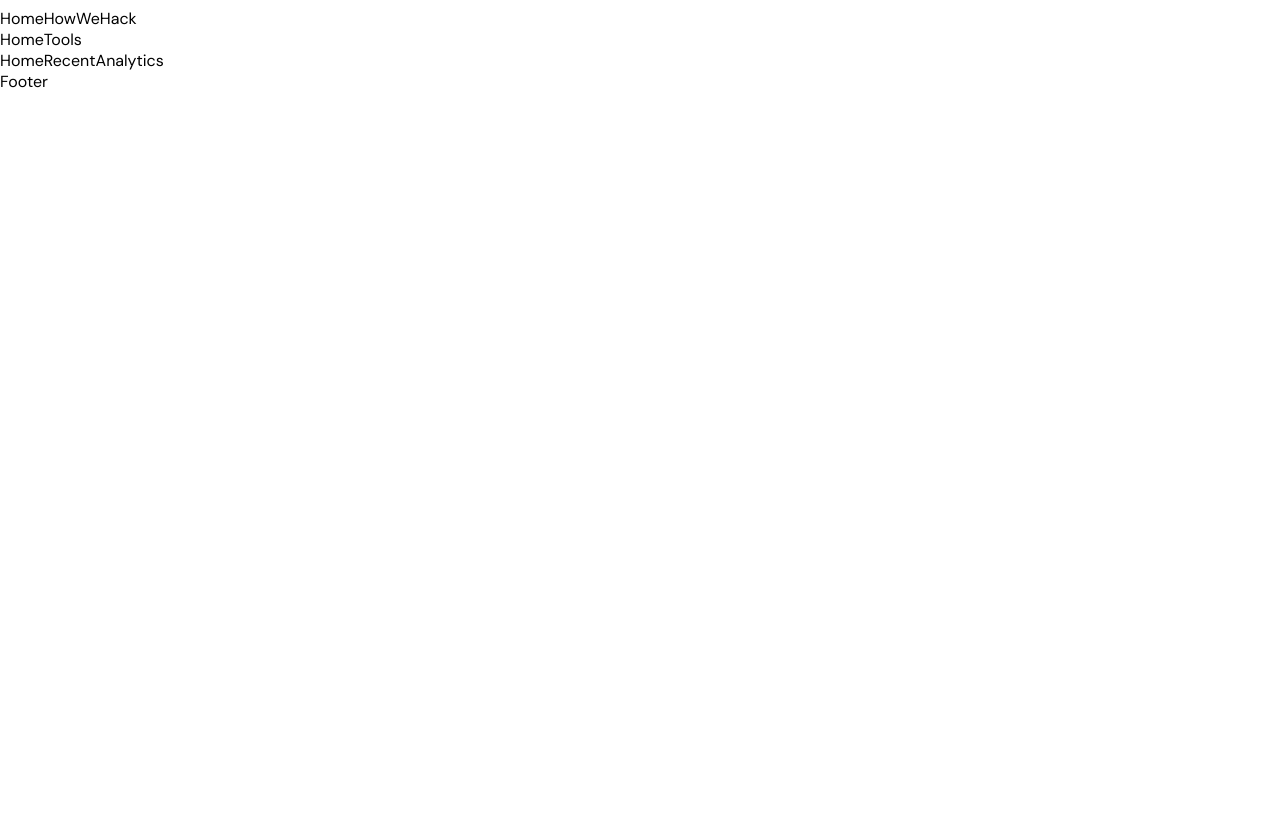
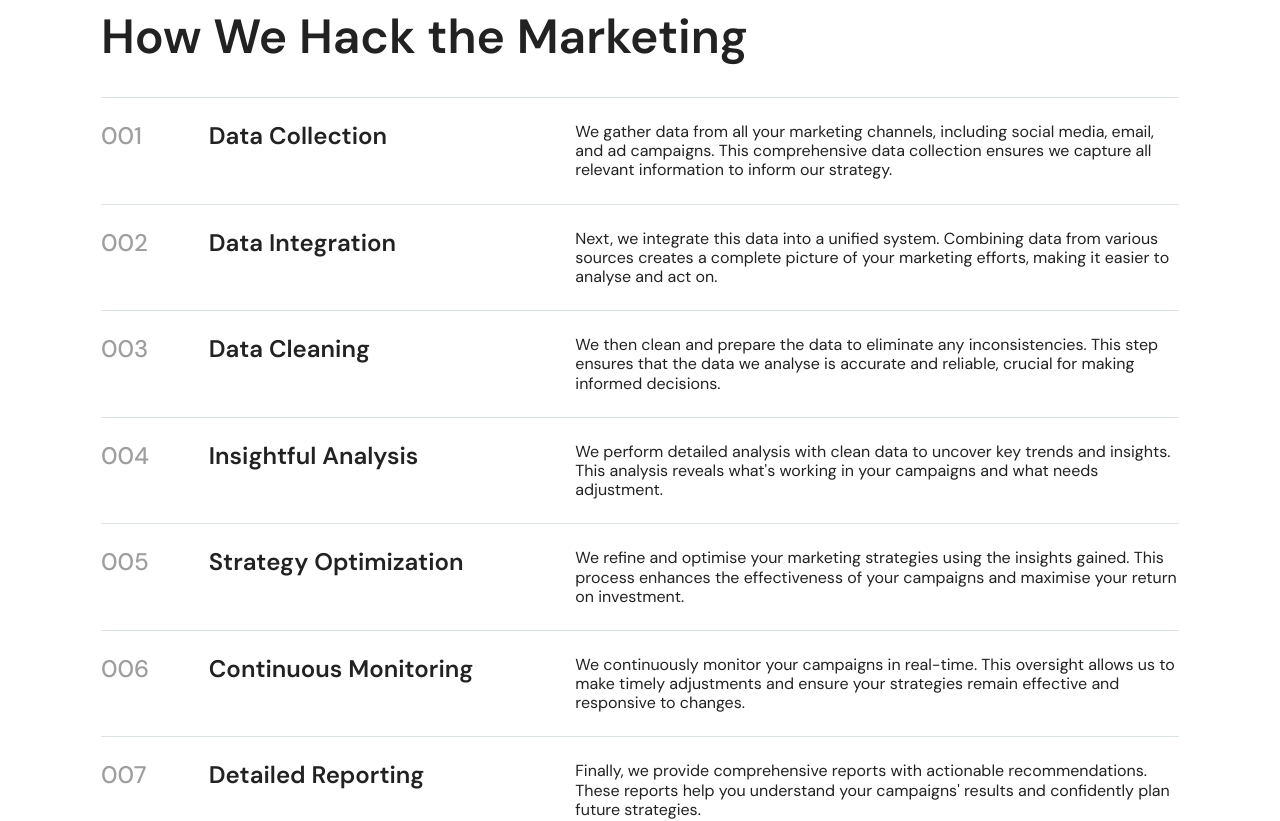
Before and after one commit to born2bemedia/futurehorizons, a Next.js app: page / in a window 1280 px wide. Shown: the part 3080-3901 px from the top of the page. Before the commit the page ends 3172 px from the top, so only its background shows below. Built offline with nearby package versions, Linux system fonts and the light colour scheme.

Commit message:
Added How We Hack block

```diff
--- a/package.json
+++ b/package.json
@@ -13,7 +13,9 @@
     "next": "14.2.5",
     "react": "^18",
     "react-dom": "^18",
+    "react-slick": "^0.30.2",
     "react-visibility-sensor": "^5.1.1",
-    "sass": "^1.77.8"
+    "sass": "^1.77.8",
+    "slick-carousel": "^1.8.1"
   }
 }
--- a/src/app/(home)/_components/HomeHowWeHack.jsx
+++ b/src/app/(home)/_components/HomeHowWeHack.jsx
@@ -1,9 +1,148 @@
-import React from 'react'
+"use client";
+import React from "react";
+import "@/styles/home/homeHowWeHack.scss";
+import { fadeInUp } from "@/app/utils/animations";
+import { motion } from "framer-motion";
+import Link from "next/link";
+import ButtonArrow from "@/icons/ButtonArrow";
 
 const HomeHowWeHack = () => {
   return (
-    <div>HomeHowWeHack</div>
-  )
-}
+    <section className="home-how-we-hack">
+      <div className="_container">
+        <motion.h2
+          initial="hidden"
+          whileInView="visible"
+          viewport={{ once: true }}
+          variants={fadeInUp}
+        >
+          How We Hack the Marketing
+        </motion.h2>
+        <div className="home-how-we-hack__body">
+          <div>
+            <motion.div
+              initial="hidden"
+              whileInView="visible"
+              viewport={{ once: true }}
+              variants={fadeInUp}
+              className="row"
+            >
+              <span>001</span>
+              <h3>Data Collection</h3>
+              <p>
+                We gather data from all your marketing channels, including
+                social media, email, and ad campaigns. This comprehensive data
+                collection ensures we capture all relevant information to inform
+                our strategy.
+              </p>
+            </motion.div>
+            <motion.div
+              initial="hidden"
+              whileInView="visible"
+              viewport={{ once: true }}
+              variants={fadeInUp}
+              className="row"
+            >
+              <span>002</span>
+              <h3>Data Integration</h3>
+              <p>
+                Next, we integrate this data into a unified system. Combining
+                data from various sources creates a complete picture of your
+                marketing efforts, making it easier to analyse and act on.
+              </p>
+            </motion.div>
+            <motion.div
+              initial="hidden"
+              whileInView="visible"
+              viewport={{ once: true }}
+              variants={fadeInUp}
+              className="row"
+            >
+              <span>003</span>
+              <h3>Data Cleaning</h3>
+              <p>
+                We then clean and prepare the data to eliminate any
+                inconsistencies. This step ensures that the data we analyse is
+                accurate and reliable, crucial for making informed decisions.
+              </p>
+            </motion.div>
+            <motion.div
+              initial="hidden"
+              whileInView="visible"
+              viewport={{ once: true }}
+              variants={fadeInUp}
+              className="row"
+            >
+              <span>004</span>
+              <h3>Insightful Analysis</h3>
+              <p>
+                We perform detailed analysis with clean data to uncover key
+                trends and insights. This analysis reveals what's working in
+                your campaigns and what needs adjustment.
+              </p>
+            </motion.div>
+            <motion.div
+              initial="hidden"
+              whileInView="visible"
+              viewport={{ once: true }}
+              variants={fadeInUp}
+              className="row"
+            >
+              <span>005</span>
+              <h3>Strategy Optimization</h3>
+              <p>
+                We refine and optimise your marketing strategies using the
+                insights gained. This process enhances the effectiveness of your
+                campaigns and maximise your return on investment.
+              </p>
+            </motion.div>
+            <motion.div
+              initial="hidden"
+              whileInView="visible"
+              viewport={{ once: true }}
+              variants={fadeInUp}
+              className="row"
+            >
+              <span>006</span>
+              <h3>Continuous Monitoring</h3>
+              <p>
+                We continuously monitor your campaigns in real-time. This
+                oversight allows us to make timely adjustments and ensure your
+                strategies remain effective and responsive to changes.
+              </p>
+            </motion.div>
+            <motion.div
+              initial="hidden"
+              whileInView="visible"
+              viewport={{ once: true }}
+              variants={fadeInUp}
+              className="row"
+            >
+              <span>007</span>
+              <h3>Detailed Reporting</h3>
+              <p>
+                Finally, we provide comprehensive reports with actionable
+                recommendations. These reports help you understand your
+                campaigns' results and confidently plan future strategies.
+              </p>
+            </motion.div>
+          </div>
+          <motion.div
+            initial="hidden"
+            whileInView="visible"
+            viewport={{ once: true }}
+            variants={fadeInUp}
+            className="button-wrap"
+          >
+            <Link href="#" className="orange-button">
+              <span>Get started</span>
+              <ButtonArrow />
+            </Link>
+          </motion.div>
+        </div>
+      </div>
+    </section>
+  );
+};
 
-export default HomeHowWeHack
+export default HomeHowWeHack;
--- a/src/styles/base.scss
+++ b/src/styles/base.scss
@@ -145,4 +145,9 @@ a {
     border-color: #FF8744;
     background: #FF8744;
   }
+  svg{
+    path{
+      stroke: #fff;
+    }
+  }
 }
--- /dev/null
+++ b/src/styles/home/homeHowWeHack.scss
@@ -0,0 +1,77 @@
+.home-how-we-hack {
+  margin: 120px 0;
+  @media (max-width: 992px) {
+    margin: 100px 0;
+  }
+  h2 {
+    margin: 0 0 32px 0;
+    font-size: 48px;
+    font-weight: 600;
+    line-height: 1.2;
+    text-align: left;
+    color: #222222;
+    span {
+      color: #222222;
+    }
+    @media (max-width: 992px) {
+      font-size: 32px;
+      text-align: center;
+    }
+  }
+
+  &__body {
+    display: flex;
+    flex-direction: column;
+    gap: 32px;
+    align-items: flex-start;
+    > div {
+      .row {
+        display: flex;
+        padding: 24px 0;
+        border-top: 1px solid #89a6a34d;
+        &:last-child {
+          border-bottom: 1px solid #89a6a34d;
+        }
+        @media (max-width: 992px) {
+          flex-direction: column;
+          gap: 16px;
+        }
+        > span {
+          color: #9e9e9e;
+          font-size: 24px;
+          font-weight: 500;
+          line-height: 1.2;
+          text-align: left;
+          width: 10%;
+          @media (max-width: 992px) {
+            width: 100%;
+          }
+        }
+        h3 {
+          margin: 0;
+          color: #222222;
+          font-size: 24px;
+          font-weight: 600;
+          line-height: 1.2;
+          text-align: left;
+          width: 34%;
+          @media (max-width: 992px) {
+            width: 100%;
+          }
+        }
+        p {
+          margin: 0;
+          color: #222222;
+          font-size: 16px;
+          font-weight: 400;
+          line-height: 1.2;
+          text-align: left;
+          width: 56%;
+          @media (max-width: 992px) {
+            width: 100%;
+          }
+        }
+      }
+    }
+  }
+}
```
Also changed, not shown: 1 other file (tests, documents, lock files or other folders).
